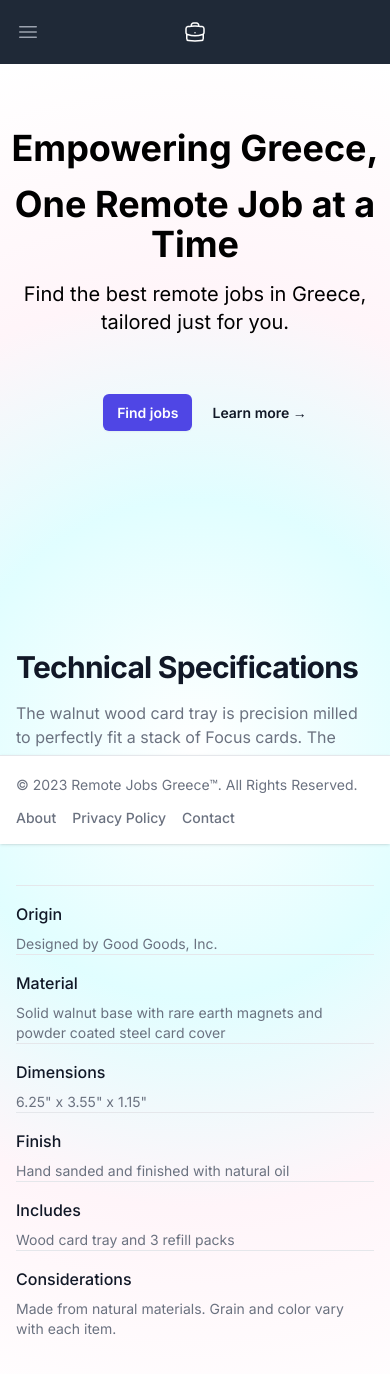
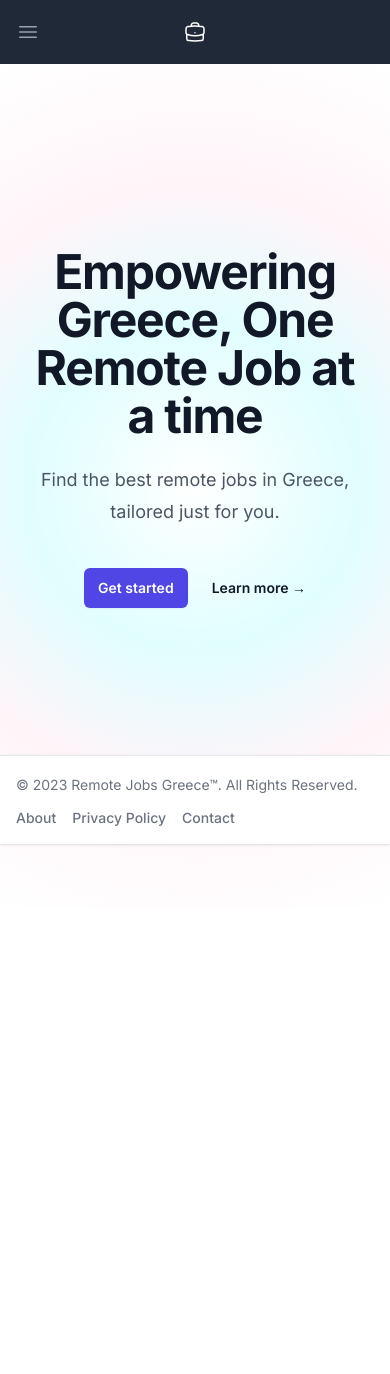
Before and after one commit to alarv/remote-jobs-greece, a Next.js app: page / in a window 390 px wide. Shown: the top 1374 px of the page. After the commit the page ends 908 px from the top, so only its background shows below. Built offline with nearby package versions, Linux system fonts and the light colour scheme.

Commit message:
feat: job design

```diff
--- /dev/null
+++ b/src/app/components/Job.tsx
@@ -0,0 +1,137 @@
+export interface IJob {
+  id: number;
+  title: {
+    rendered: string;
+  };
+  content: {
+    rendered: string;
+  };
+  acf: {
+    company_name: string;
+    job_type: string[];
+  };
+}
+
+interface JobProps {
+  job: IJob;
+}
+
+export default function Job({ job }: JobProps) {
+  return (
+    <div className="w-full max-w-md p-4 bg-white border border-gray-200 rounded-lg shadow sm:p-8 dark:bg-gray-800 dark:border-gray-700">
+      <div className="flex items-center justify-between mb-4">
+        <h5 className="text-xl font-bold leading-none text-gray-900 dark:text-white">
+          Latest Customers
+        </h5>
+        <a
+          href="#"
+          className="text-sm font-medium text-blue-600 hover:underline dark:text-blue-500"
+        >
+          View all
+        </a>
+      </div>
+      <div className="flow-root">
+        <ul
+          role="list"
+          className="divide-y divide-gray-200 dark:divide-gray-700"
+        >
+          <li className="py-3 sm:py-4">
+            <div className="flex items-center space-x-4">
+              <div className="flex-shrink-0">
+                {/*<img className="w-8 h-8 rounded-full" src="/docs/images/people/profile-picture-1.jpg"*/}
+                {/*     alt="Neil image"> */}
+              </div>
+              <div className="flex-1 min-w-0">
+                <p className="text-sm font-medium text-gray-900 truncate dark:text-white">
+                  Neil Sims
+                </p>
+                <p className="text-sm text-gray-500 truncate dark:text-gray-400">
+                  email@windster.com
+                </p>
+              </div>
+              <div className="inline-flex items-center text-base font-semibold text-gray-900 dark:text-white">
+                $320
+              </div>
+            </div>
+          </li>
+          <li className="py-3 sm:py-4">
+            <div className="flex items-center space-x-4">
+              <div className="flex-shrink-0">
+                {/*<img className="w-8 h-8 rounded-full" src="/docs/images/people/profile-picture-3.jpg"*/}
+                {/*     alt="Bonnie image">*/}
+              </div>
+              <div className="flex-1 min-w-0">
+                <p className="text-sm font-medium text-gray-900 truncate dark:text-white">
+                  Bonnie Green
+                </p>
+                <p className="text-sm text-gray-500 truncate dark:text-gray-400">
+                  email@windster.com
+                </p>
+              </div>
+              <div className="inline-flex items-center text-base font-semibold text-gray-900 dark:text-white">
+                $3467
+              </div>
+            </div>
+          </li>
+          <li className="py-3 sm:py-4">
+            <div className="flex items-center space-x-4">
+              <div className="flex-shrink-0">
+                {/*<img className="w-8 h-8 rounded-full" src="/docs/images/people/profile-picture-2.jpg"*/}
+                {/*     alt="Michael image">*/}
+              </div>
+              <div className="flex-1 min-w-0">
+                <p className="text-sm font-medium text-gray-900 truncate dark:text-white">
+                  Michael Gough
+                </p>
+                <p className="text-sm text-gray-500 truncate dark:text-gray-400">
+                  email@windster.com
+                </p>
+              </div>
+              <div className="inline-flex items-center text-base font-semibold text-gray-900 dark:text-white">
+                $67
+              </div>
+            </div>
+          </li>
+          <li className="py-3 sm:py-4">
+            <div className="flex items-center space-x-4">
+              <div className="flex-shrink-0">
+                {/*<img className="w-8 h-8 rounded-full" src="/docs/images/people/profile-picture-4.jpg"*/}
+                {/*     alt="Lana image">*/}
+              </div>
+              <div className="flex-1 min-w-0">
+                <p className="text-sm font-medium text-gray-900 truncate dark:text-white">
+                  Lana Byrd
+                </p>
+                <p className="text-sm text-gray-500 truncate dark:text-gray-400">
+                  email@windster.com
+                </p>
+              </div>
+              <div className="inline-flex items-center text-base font-semibold text-gray-900 dark:text-white">
+                $367
+              </div>
+            </div>
+          </li>
+          <li className="pt-3 pb-0 sm:pt-4">
+            <div className="flex items-center space-x-4">
+              <div className="flex-shrink-0">
+                {/*<img className="w-8 h-8 rounded-full" src="/docs/images/people/profile-picture-5.jpg"*/}
+                {/*     alt="Thomas image">*/}
+              </div>
+              <div className="flex-1 min-w-0">
+                <p className="text-sm font-medium text-gray-900 truncate dark:text-white">
+                  Thomes Lean
+                </p>
+                <p className="text-sm text-gray-500 truncate dark:text-gray-400">
+                  email@windster.com
+                </p>
+              </div>
+              <div className="inline-flex items-center text-base font-semibold text-gray-900 dark:text-white">
+                $2367
+              </div>
+            </div>
+          </li>
+        </ul>
+      </div>
+    </div>
+  );
+}
--- a/src/app/components/JobListings.tsx
+++ b/src/app/components/JobListings.tsx
@@ -1,7 +1,7 @@
 import React from 'react';
-import { Job } from '@/app/job/job';
+import Job, { IJob } from '@/app/components/Job';
 
-async function getJobs(): Promise<Job[]> {
+async function getJobs(): Promise<IJob[]> {
   const apiURL = process.env.API_URL!;
 
   try {
@@ -20,11 +20,7 @@ export default async function JobListings() {
     <div>
       <h1>Job Listings</h1>
       {jobs.map((job) => (
-        <div key={job.id}>
-          <h2>{job.title.rendered}</h2>
-          <h3>Company: {job.acf.company_name}</h3>
-          <div>{job.content.rendered}</div>
-        </div>
+        <Job key={job.id} job={job} />
       ))}
     </div>
   );
--- a/src/app/job/job.ts
+++ /dev/null
@@ -1,13 +0,0 @@
-export interface Job {
-  id: number;
-  title: {
-    rendered: string;
-  };
-  content: {
-    rendered: string;
-  };
-  acf: {
-    company_name: string;
-    job_type: string[];
-  };
-}
--- a/src/app/page.tsx
+++ b/src/app/page.tsx
@@ -1,78 +1,40 @@
-import React from 'react';
 import Link from 'next/link';
-
-const features = [
-  { name: 'Origin', description: 'Designed by Good Goods, Inc.' },
-  {
-    name: 'Material',
-    description:
-      'Solid walnut base with rare earth magnets and powder coated steel card cover',
-  },
-  { name: 'Dimensions', description: '6.25" x 3.55" x 1.15"' },
-  { name: 'Finish', description: 'Hand sanded and finished with natural oil' },
-  { name: 'Includes', description: 'Wood card tray and 3 refill packs' },
-  {
-    name: 'Considerations',
-    description:
-      'Made from natural materials. Grain and color vary with each item.',
-  },
-];
 
 export default function LandingPage() {
   return (
     <div
-      className="min-h-screen landing-page"
+      className="min-h-screen landing-page "
       style={{
         background:
           'radial-gradient(circle, rgba(255,255,255,1) 0%, rgba(171,252,255,0.3604035364145658) 35%, rgba(255,181,212,0.13631390056022408) 64%, rgba(255,255,255,1) 100%)',
       }}
     >
-      <div className="mx-auto max-w-7xl px-2 sm:px-6 lg:px-8">
-        <div className="text-center py-16">
-          <h1 className="text-4xl font-bold mb-4">Empowering Greece,</h1>
-          <h1 className="text-4xl font-bold mb-4">One Remote Job at a Time</h1>
-          <p className="text-xl">
+      <div className="relative isolate px-6 pt-14 lg:px-8">
+        <div className="mx-auto max-w-2xl py-32 sm:py-48 lg:py-56">
+          <div className="hidden sm:mb-8 sm:flex sm:justify-center"></div>
+          <div className="text-center">
+            <h1 className="text-5xl font-bold tracking-tight text-gray-900 sm:text-6xl">
+              Empowering Greece, One Remote Job at a time
+            </h1>
+            <p className="mt-6 text-lg leading-8 text-gray-600">
               Find the best remote jobs in Greece, tailored just for you.
             </p>
-          <div className="text-center py-16">
+            <div className="mt-10 flex items-center justify-center gap-x-6">
               <Link
                 href="/jobs"
-              className="rounded-md bg-indigo-600 px-3.5 py-2.5 m-5 text-sm font-semibold text-white shadow-sm hover:bg-indigo-500 focus-visible:outline focus-visible:outline-2 focus-visible:outline-offset-2 focus-visible:outline-white"
+                className="rounded-md bg-indigo-600 px-3.5 py-2.5 text-sm font-semibold text-white shadow-sm hover:bg-indigo-500 focus-visible:outline focus-visible:outline-2 focus-visible:outline-offset-2 focus-visible:outline-indigo-600"
               >
-              Find jobs
+                Get started
               </Link>
               <Link
                 href="/about"
-              className="text-sm font-semibold leading-6 text-gray-900 hover:text-gray-700"
+                className="text-sm font-semibold leading-6 text-gray-900"
               >
                 Learn more <span aria-hidden="true">→</span>
               </Link>
             </div>
           </div>
         </div>
-      <div className="mx-auto max-w-2xl items-center gap-x-8 gap-y-16 px-4 py-24 sm:px-6 sm:py-32 lg:max-w-7xl lg:px-8">
-        <div>
-          <h2 className="text-3xl font-bold tracking-tight text-gray-900 sm:text-4xl">
-            Technical Specifications
-          </h2>
-          <p className="mt-4 text-gray-500">
-            The walnut wood card tray is precision milled to perfectly fit a
-            stack of Focus cards. The powder coated steel divider separates
-            active cards from new ones, or can be used to archive important task
-            lists.
-          </p>
-
-          <dl className="mt-16">
-            {features.map((feature) => (
-              <div key={feature.name} className="border-t border-gray-200 pt-4">
-                <dt className="font-medium text-gray-900">{feature.name}</dt>
-                <dd className="mt-2 text-sm text-gray-500">
-                  {feature.description}
-                </dd>
-              </div>
-            ))}
-          </dl>
-        </div>
       </div>
     </div>
   );
```
Lines whose indentation alone changed are shown as unchanged.
